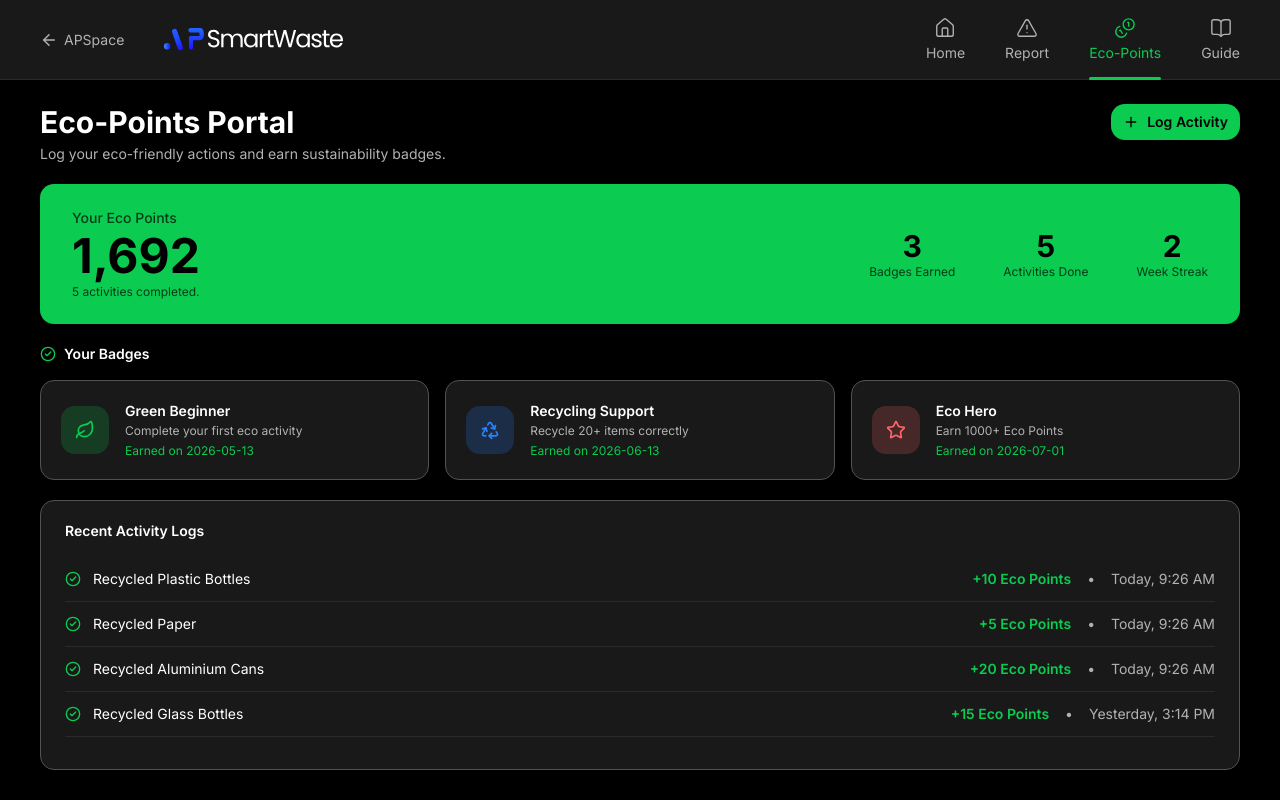
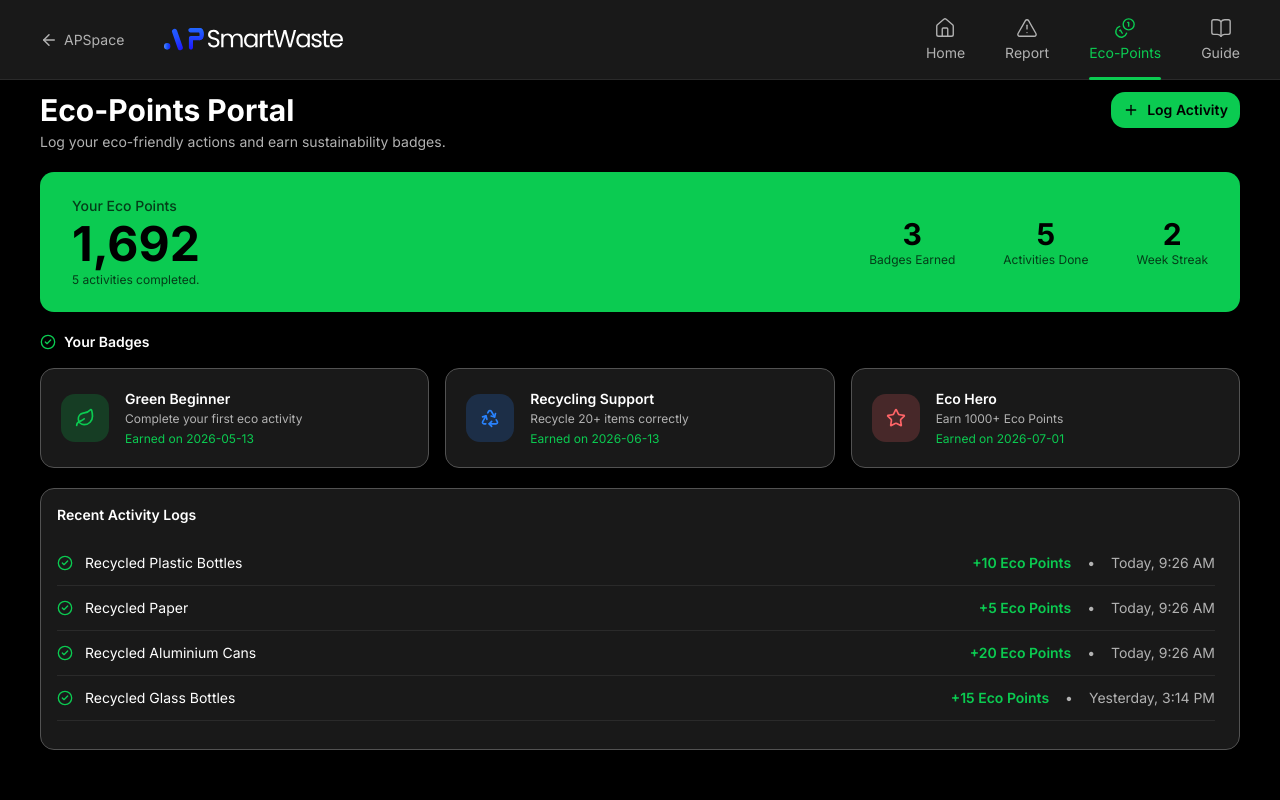
Before and after one commit to sevenpluseight/apu_gci_apsmartwaste, a Next.js app: page /student/eco-points in a window 1280 px wide. Built offline with nearby package versions, Linux system fonts and the light colour scheme.

Commit message:
Refactor layout in EcoPointsPortal, StudentPage, RecyclingGuidePage, and ReportOverflowPage: Adjust padding for consistency and improved visual hierarchy

```diff
--- a/src/app/student/eco-points/page.tsx
+++ b/src/app/student/eco-points/page.tsx
@@ -87,7 +87,7 @@ export default function EcoPointsPortal() {
   }
 
   return (
-    <div className="mx-auto max-w-360 px-10 py-6 text-white">
+    <div className="mx-auto max-w-360 px-10 py-3 text-white">
 
       {/* Header */}
       <div className="mb-5 flex items-start justify-between">
@@ -168,11 +168,17 @@ export default function EcoPointsPortal() {
       </div>
 
       {/* Activity Logs */}
-      <div className="rounded-xl bg-[#191919] border border-[#525252] px-6 py-5">
+      <div className="rounded-xl bg-[#191919] border border-[#525252] px-4 py-4">
         <div className="mb-4 flex items-center gap-2 text-sm font-semibold text-white">
           Recent Activity Logs
         </div>
-        <div className="max-h-48 overflow-y-auto divide-y divide-[#2A2A2A]">
+        <div
+          className="max-h-48 overflow-y-auto divide-y divide-[#2A2A2A] pr-2"
+          style={{
+            scrollbarWidth: "thin",
+            scrollbarColor: "#525252 #191919",
+          }}
+        >
           {logs.map((log) => (
             <div
               key={log.id}
--- a/src/app/student/page.tsx
+++ b/src/app/student/page.tsx
@@ -8,7 +8,7 @@ export default function StudentPage() {
   const { profile, challenge, didYouKnow } = studentData;
 
   return (
-    <div className="mx-auto max-w-360 px-10 py-6 text-white">
+    <div className="mx-auto max-w-360 px-10 py-3 text-white">
 
       {/* Welcome */}
       <div className="mb-5">
@@ -21,7 +21,7 @@ export default function StudentPage() {
       </div>
 
       {/* Did You Know Banner — solid bright green matching Figma */}
-      <div className="mb-6 flex items-start gap-4 rounded-xl bg-[#0BCB51] px-6 py-5">
+      <div className="mb-6 flex items-start gap-4 rounded-xl bg-[#0BCB51] px-6 py-6">
         <Lightbulb size={22} className="mt-0.5 shrink-0 text-black" />
         <div>
           <p className="mb-1 text-xs font-bold uppercase tracking-widest text-black">
@@ -32,7 +32,7 @@ export default function StudentPage() {
       </div>
 
       {/* Monthly Challenge */}
-      <div className="mb-5 rounded-xl bg-[#191919] border border-[#525252] px-6 py-4">
+      <div className="mb-5 rounded-xl bg-[#191919] border border-[#525252] px-6 py-6">
         <div className="mb-3 flex items-center gap-2 text-sm font-semibold text-[#F97316]">
           <Flame size={16} />
           This Month&apos;s Challenge
--- a/src/app/student/recycling-guide/page.tsx
+++ b/src/app/student/recycling-guide/page.tsx
@@ -29,7 +29,7 @@ export default function RecyclingGuidePage() {
   const { recyclingItems } = studentData;
 
   return (
-    <div className="mx-auto max-w-360 px-10 py-10 text-white">
+    <div className="mx-auto max-w-360 px-10 py-3 text-white">
 
       {/* Header */}
       <div className="mb-8">
--- a/src/app/student/report-overflow/page.tsx
+++ b/src/app/student/report-overflow/page.tsx
@@ -63,7 +63,7 @@ export default function ReportOverflowPage() {
   }
 
   return (
-    <div className="mx-auto max-w-360 px-10 py-10 text-white">
+    <div className="mx-auto max-w-360 px-10 py-3 text-white">
       <div className="mb-8">
         <h1 className="text-3xl font-bold text-white">Report Overflowing Bin</h1>
         <p className="mt-1 text-sm text-[#B2B2B2]">
```
